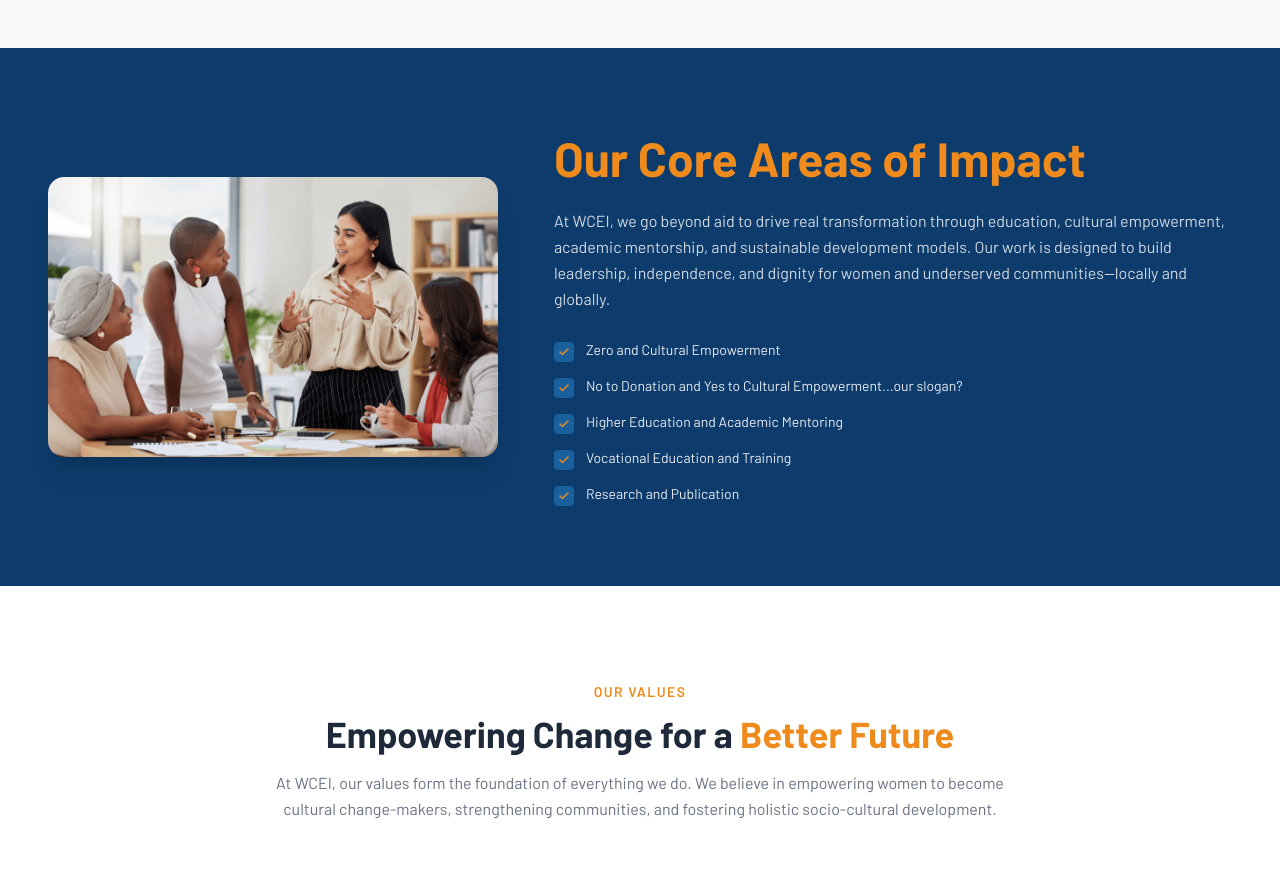
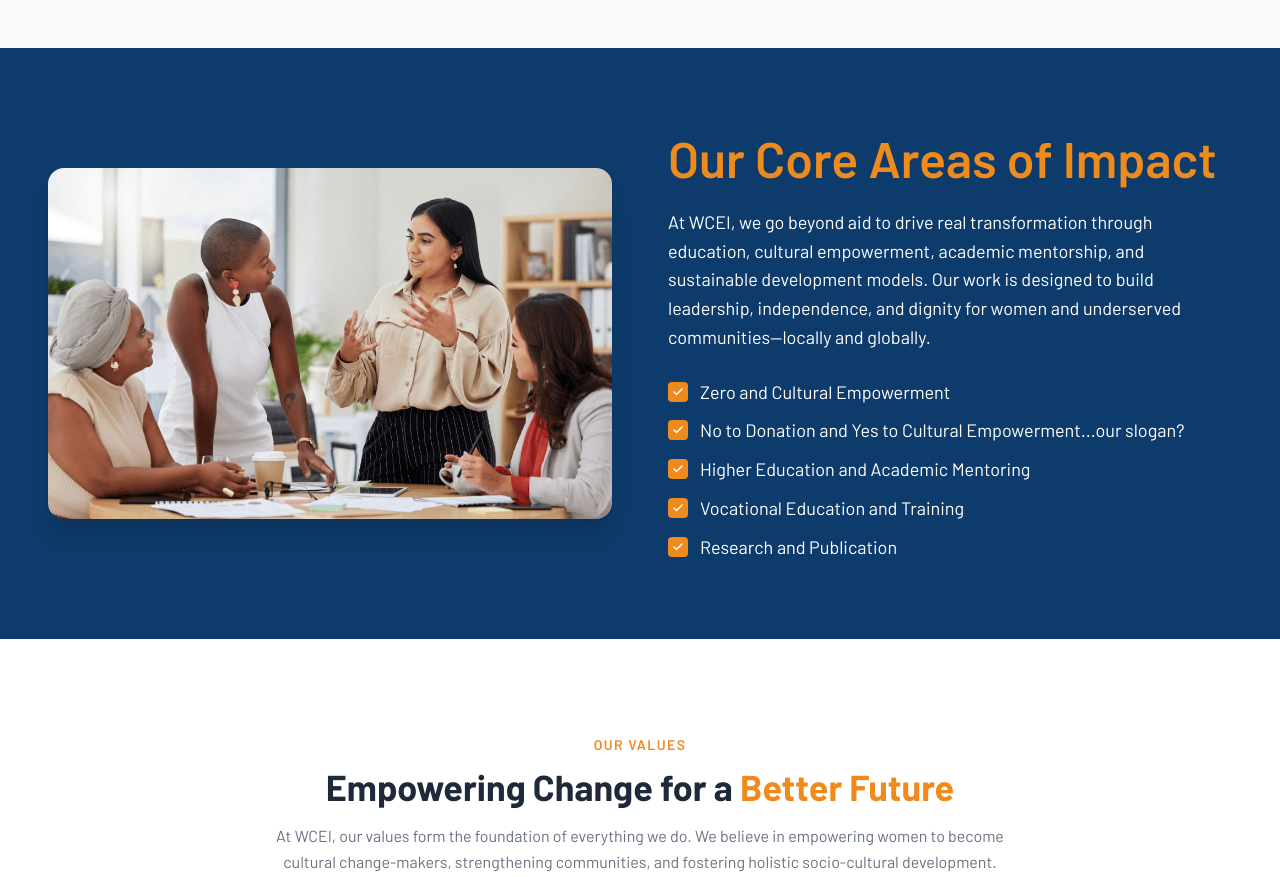
Before and after one commit to atifjan2019/wceia, a Next.js app: page / in a window 1280 px wide. Shown: the part 2100-2977 px from the top of the page. Built offline with nearby package versions, Linux system fonts and the light colour scheme.

Commit message:
refactor: update text styling for headings, paragraphs, and list items in CoreAreas component.

```diff
--- a/app/components/CoreAreas.js
+++ b/app/components/CoreAreas.js
@@ -13,7 +13,7 @@
         <div className="flex flex-col lg:flex-row items-center gap-10 lg:gap-14">
 
           {/* Image — left, smaller */}
-          <div className="w-full lg:w-[38%] shrink-0">
+          <div className="w-full lg:flex-1 shrink-0">
             <div className="rounded-2xl overflow-hidden shadow-xl">
               <img
                 src="/coreareas.png"
@@ -25,10 +25,10 @@
 
           {/* Content — right */}
           <div className="flex-1">
-            <h2 className="text-3xl md:text-4xl lg:text-5xl font-bold text-accent mb-5 leading-tight">
+            <h2 className="text-[50px] font-semibold leading-[60px] text-accent mb-5">
               Our Core Areas of Impact
             </h2>
-            <p className="text-white/80 leading-relaxed mb-7 text-base">
+            <p className="text-white leading-[1.6] mb-7 text-lg font-normal">
               At WCEI, we go beyond aid to drive real transformation through education, cultural
               empowerment, academic mentorship, and sustainable development models. Our work is
               designed to build leadership, independence, and dignity for women and underserved
@@ -42,12 +42,12 @@
                     className="flex items-start gap-3 group"
                   >
                     {/* Checkmark icon */}
-                    <span className="mt-0.5 shrink-0 w-5 h-5 rounded-sm flex items-center justify-center" style={{ backgroundColor: "#1a5f9e" }}>
-                      <svg width="12" height="12" viewBox="0 0 24 24" fill="none" stroke="#EF8B1D" strokeWidth="3" strokeLinecap="round" strokeLinejoin="round">
+                    <span className="mt-0.5 shrink-0 w-5 h-5 rounded-sm flex items-center justify-center" style={{ backgroundColor: "#EF8B1D" }}>
+                      <svg width="12" height="12" viewBox="0 0 24 24" fill="none" stroke="white" strokeWidth="3" strokeLinecap="round" strokeLinejoin="round">
                         <polyline points="20 6 9 17 4 12" />
                       </svg>
                     </span>
-                    <span className="text-white/90 text-sm leading-snug group-hover:text-accent transition-colors">
+                    <span className="text-white text-lg leading-snug group-hover:text-accent transition-colors font-normal">
                       {item.label}
                     </span>
                   </a>
```
